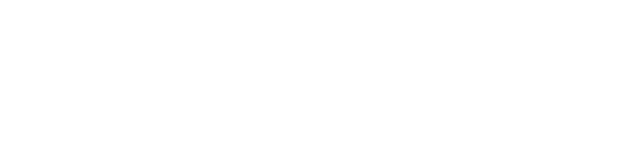
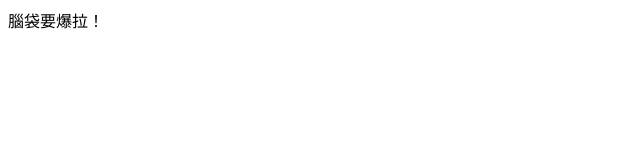
Before and after one commit to ying-ying-J/ying-ying-j.github.io, a plain HTML site: page index.html in a window 1280 px wide. Shown: the whole page, without its empty margins (0-640 px from the left). Drawn offline with Linux system fonts and the light colour scheme.

Commit message:
新增文字

```diff
--- a/index.html
+++ b/index.html
@@ -5,6 +5,6 @@
     <title>o.o</title>
 </head>
 <body>
-
+ 腦袋要爆拉！
 </body>
 </html>
```
